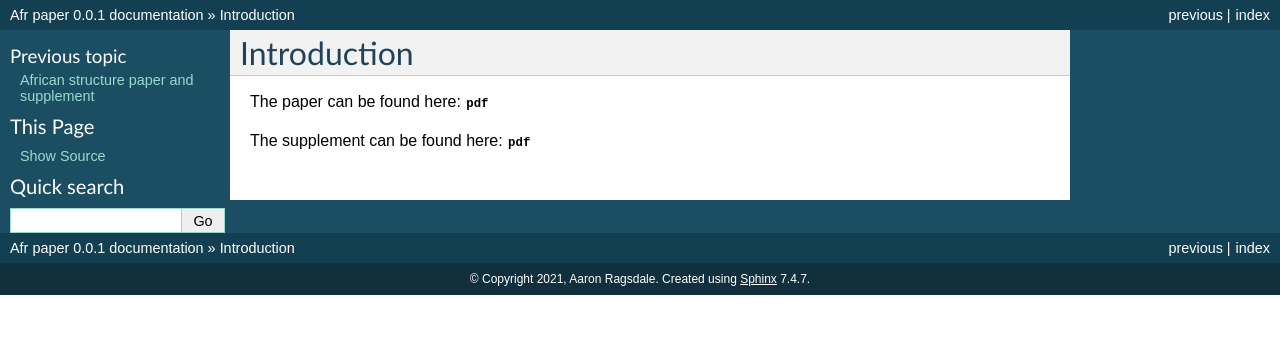
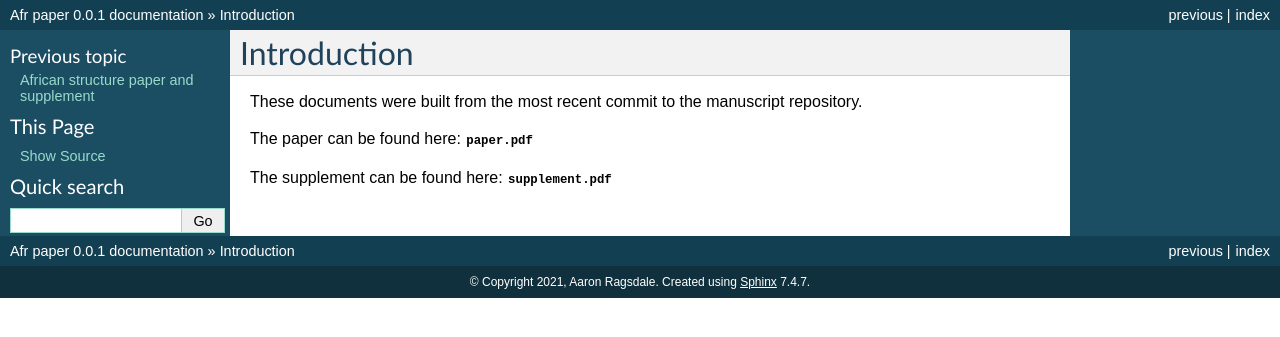
Before and after one commit to apragsdale/african-structure-paper, a Sphinx documentation site: the page built from doc/introduction.rst, in a window 1280 px wide. Shown: the top 337 px of the page. Built offline with Sphinx 7.4.7, drawn with Linux system fonts in a browser that asks for light colours.

```diff
--- a/doc/introduction.rst
+++ b/doc/introduction.rst
@@ -2,6 +2,9 @@
 Introduction
 ============
 
-The paper can be found here: :download:`pdf <paper.pdf>`
+These documents were built from the most recent commit to the manuscript
+repository.
 
-The supplement can be found here: :download:`pdf <supplement.pdf>`
+The paper can be found here: :download:`paper.pdf <paper.pdf>`
+
+The supplement can be found here: :download:`supplement.pdf <supplement.pdf>`
```
Also changed, not shown: README.md (+4 -0 lines).
